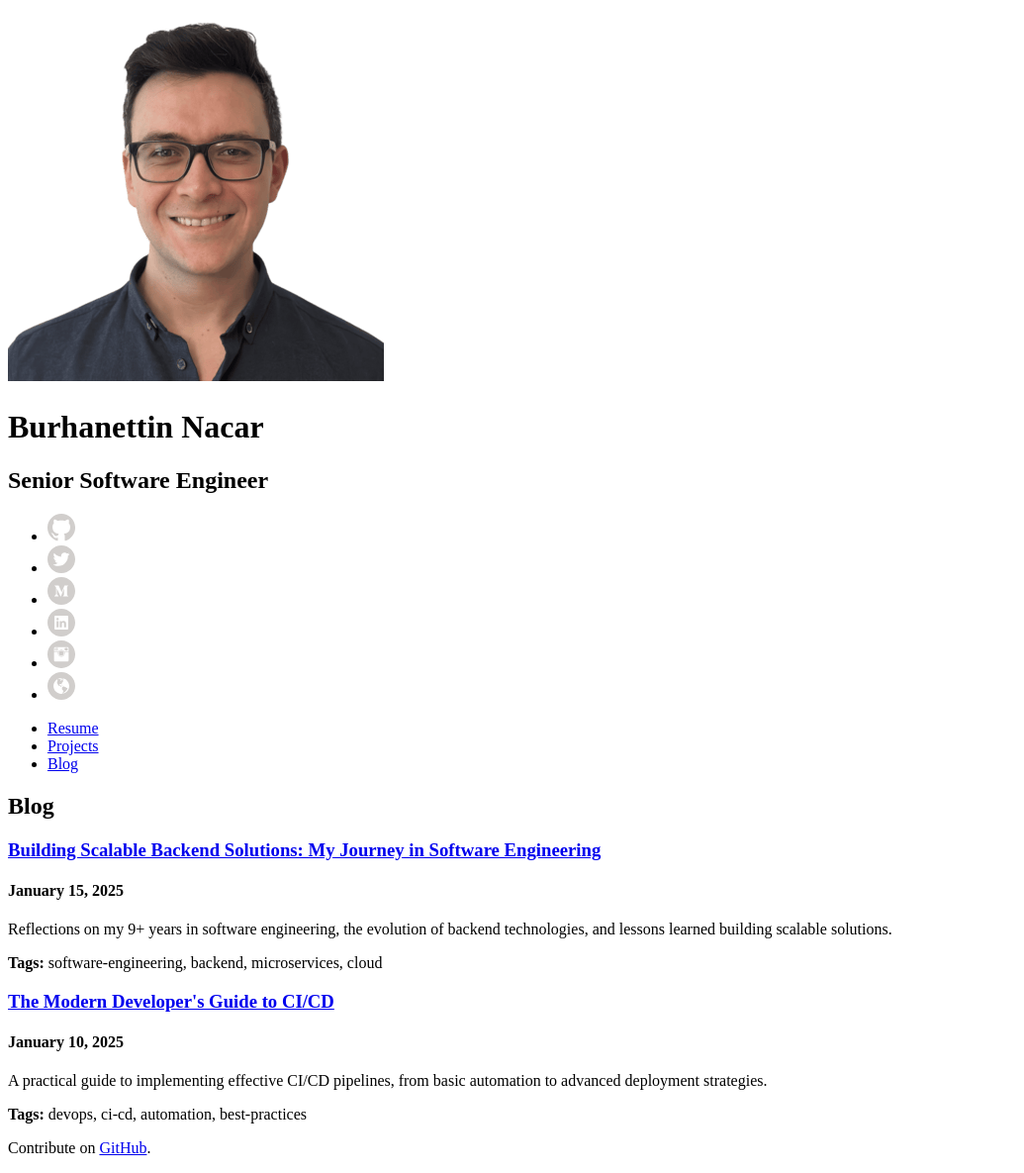
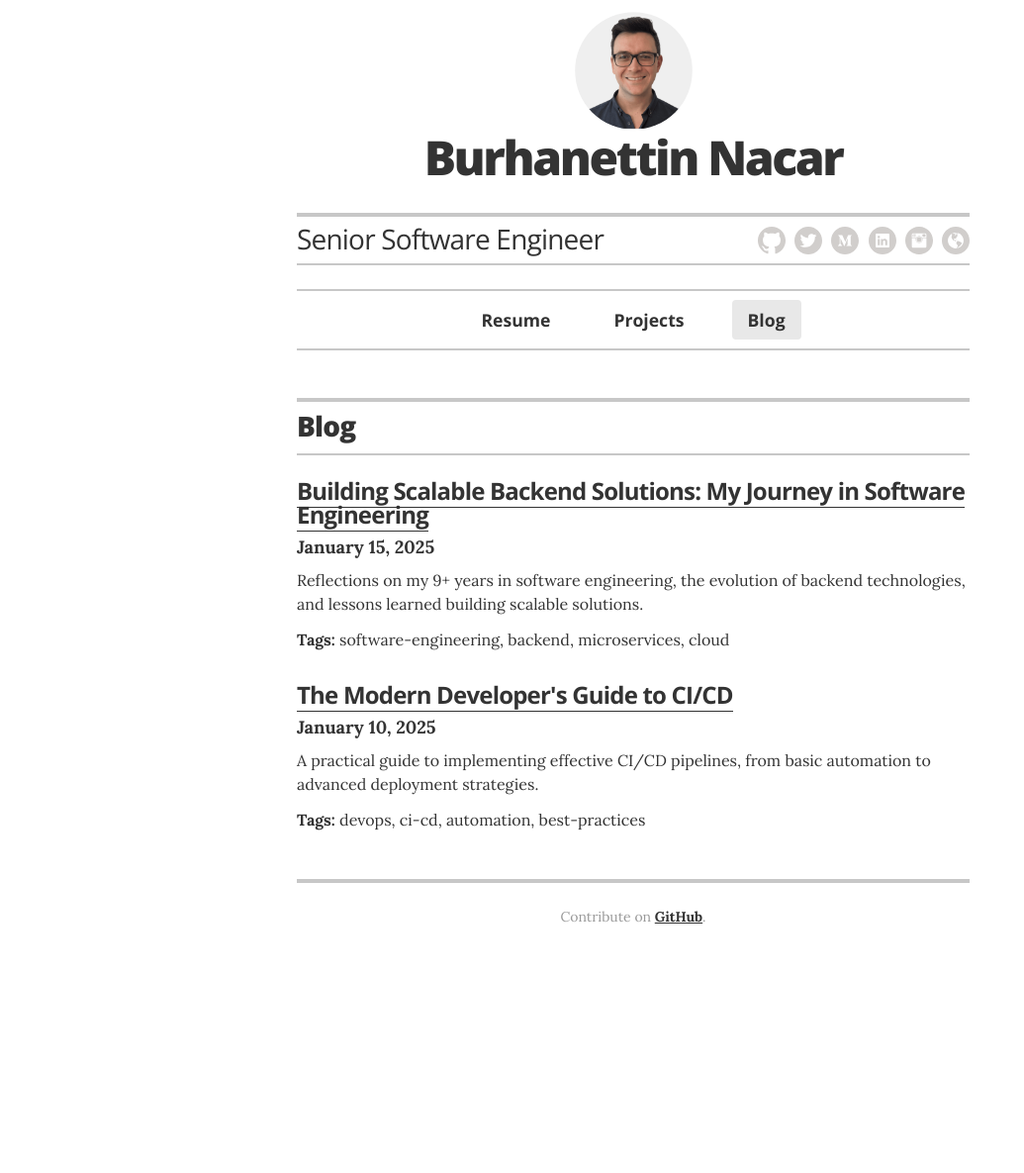
Before and after one commit to uppnrise/uppnrise.github.io, a Jekyll site: the page built from blog/index.html, in a window 1280 px wide. Shown: the whole page at 99% size, without its empty margins (0-1035 px from the left). Built offline with Jekyll 4.4.1, drawn with Linux system fonts in a browser that asks for light colours; after the commit the page ends 985 px from its top, so only the background shows below that.

Commit message:
Fix CSS and favicon paths to absolute

```diff
--- a/_includes/head.html
+++ b/_includes/head.html
@@ -12,7 +12,7 @@
 
   <meta name="description" content="{% if page.excerpt %}{{ page.excerpt | strip_html | strip_newlines | truncate: 160 }}{% else %}{{ site.description }}{% endif %}">
 
-  <link rel="stylesheet" href="css/main.css">
+  <link rel="stylesheet" href="/css/main.css">
   <link rel="canonical" href="{{ page.url | replace:'index.html','' | prepend: site.baseurl | prepend: site.url }}">
-  <link rel="icon" type="image/x-icon" href="favicon.png" />
+  <link rel="icon" type="image/x-icon" href="/favicon.png" />
 </head>
```
